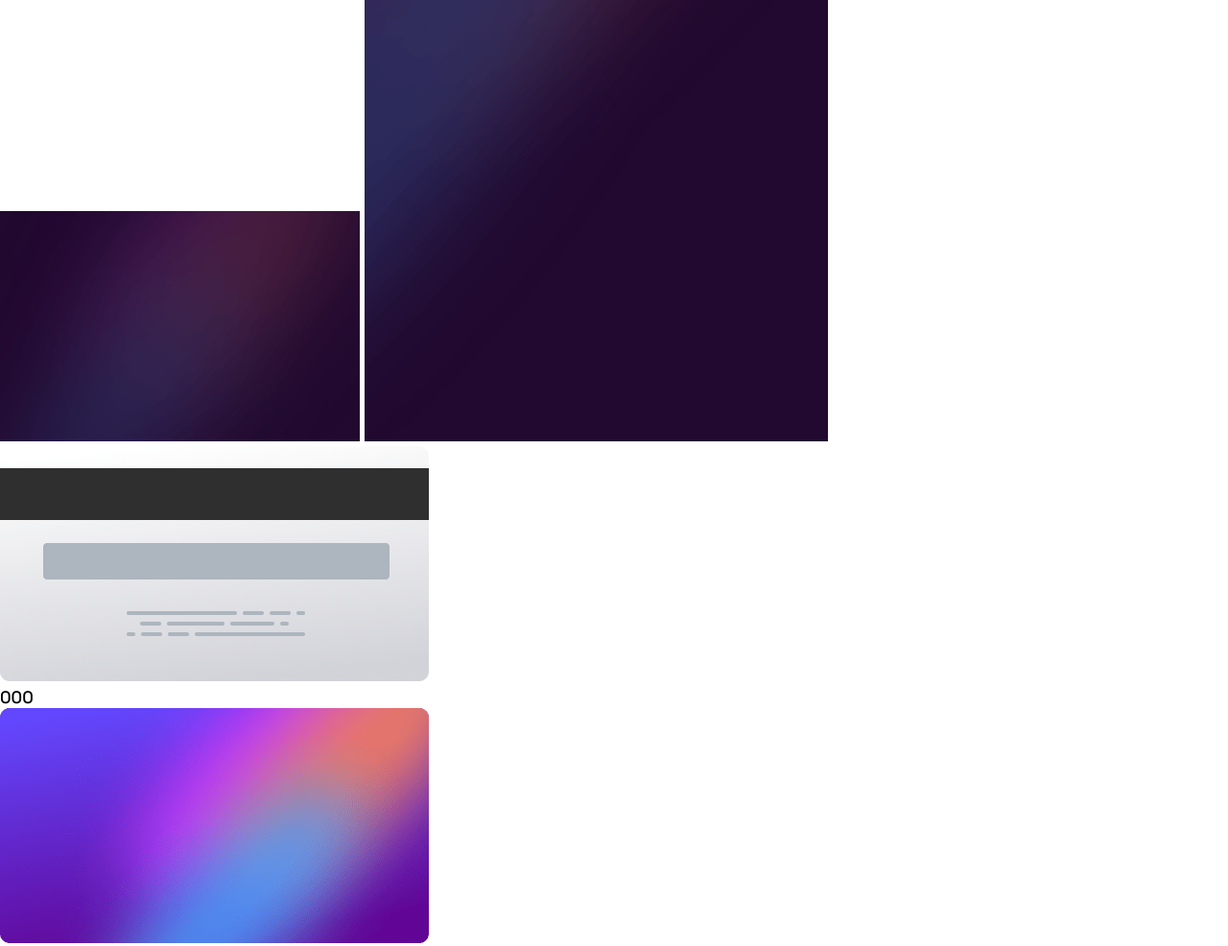
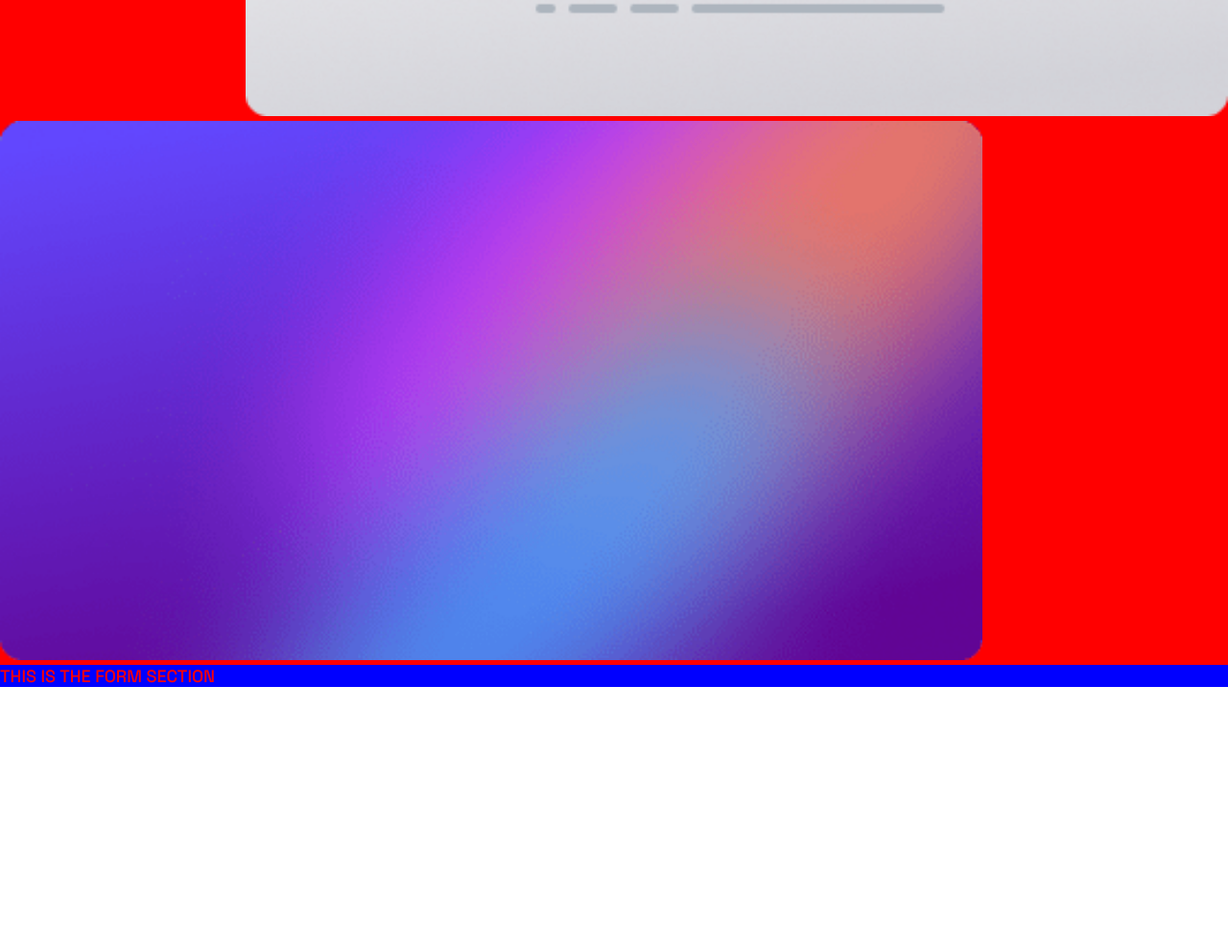
Before and after one commit to cjoak1028/interactive-card-details-form, a plain HTML site: page index.html in a window 1280 px wide. Shown: the part 440-1426 px from the top of the page at 96% size. After the commit the page ends 1156 px from the top, so only its background shows below. Drawn offline with Linux system fonts and the light colour scheme.

Commit message:
placed cards

```diff
--- a/index.html
+++ b/index.html
@@ -17,31 +17,32 @@
 
 <body>
   <img src="./images/bg-main-mobile.png" class="bg-mobile">
-  <img src="./images/bg-main-desktop.png" class="bg-desktop">
+  <!-- <img src="./images/bg-main-desktop.png" class="bg-desktop"> -->
 
   <div class="container">
     <section class="section-card">
       <div class="card-back">
         <img src="./images/bg-card-back.png" alt="back of card" class="card-back__img">
-        <p class="card-back__cvc">000</p>
+        <!-- <p class="card-back__cvc">000</p> -->
       </div>
       <div class="card-front">
         <img src="./images/bg-card-front.png" alt="front of card" class="card-front__img">
-        <img src="./images/card-logo.svg" alt="card logo" class="card-front__logo">
+        <!-- <img src="./images/card-logo.svg" alt="card logo" class="card-front__logo">
         <div class="card-front__details">
           <p class="card-front__number">0000 0000 0000 0000</p>
           <p class="card-front__cardholder">Jane Appleseed</p>
           <p class="card-front__expiry">00/00</p>
-        </div>
+        </div> -->
       </div>
     </section>
     <section class="section-form">
-      <form action="" method="post" class="card-form">
+      THIS IS THE FORM SECTION
+      <!-- <form action="" method="post" class="card-form">
         <label for="cardholder-name">Cardholder Name</label>
         <input type="text" id="cardholder-name" name="cardholder_name">
         <label for="card-number">Card Number</label>
         <input type="text" id="card-number" name="card_number">
-      </form>
+      </form> -->
     </section>
   </div>
 </body>
--- a/scss/_base.scss
+++ b/scss/_base.scss
@@ -16,9 +16,9 @@ html {
     font-size: 62.5%;
 }
 
-html,
 body {
-    height: 100%;
+    height: 100vh;
+    width: 100vw;
 }
 
 *,
--- a/scss/_layout.scss
+++ b/scss/_layout.scss
@@ -1,4 +1,40 @@
+.bg-mobile {
+    width: 100%;
+    height: auto;
+}
+
 .container {
     display: flex;
     flex-direction: column;
+    position: absolute;
+    top: 0;
+    width: 100%;
 }
+
+.section-card {
+    color: blue;
+    background-color: red;
+}
+
+.card-back {
+    width: 80%;
+    float: right;
+
+    &__img {
+        width: 100%;
+    }
+}
+
+.card-front {
+    width: 80%;
+    float: left;
+
+    &__img {
+        width: 100%;
+    }
+}
+
+.section-form {
+    color: red;
+    background-color: blue;
+}
```
Also changed, not shown: css/styles.css, 1 other file.
